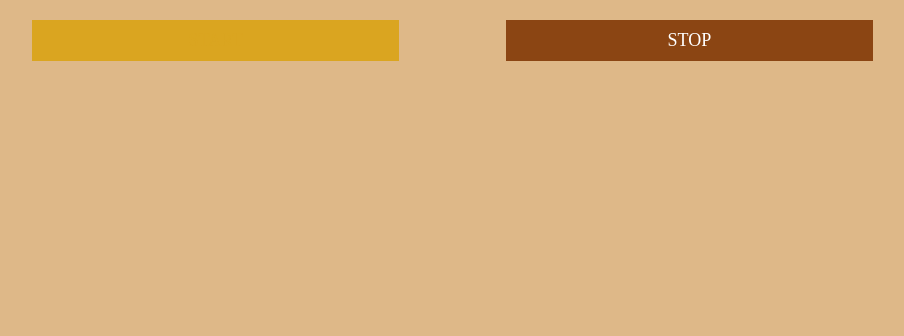
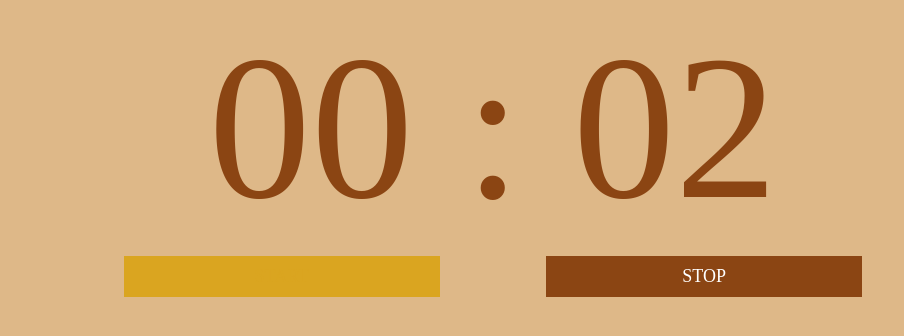
Before and after one commit to nkjmau/LTtimer, a plain HTML site: page index.html in a window 1280 px wide. Both pictures are taken after a click on the element "START". Shown: the whole page, without its empty margins (147-1051 px from the left). Drawn offline with Linux system fonts and the light colour scheme.

Commit message:
とりあえずcountUpで実装した

```diff
--- a/index.html
+++ b/index.html
@@ -6,8 +6,11 @@
   <script type="text/javascript" src="scripts/main.js"></script>
 </head>
 <body>
-  <div id="btns">
-    <div id="start-btn" class="btn">START</div>
-    <div id="stop-btn" class="btn">STOP</div>
+  <div id="contents">
+    <div id="timer">00 : 00</div>
+    <div id="btns">
+      <div id="start-btn" class="btn">START</div>
+      <div id="stop-btn" class="btn">STOP</div>
+    </div>
   </div>
 </body>
--- a/scripts/main.js
+++ b/scripts/main.js
@@ -1,7 +1,15 @@
 window.addEventListener('load', function(){
+  var timeCount = 0;
+  var intervalID;
   var state = 0;
   var startBtn = document.getElementById('start-btn');
   var stopBtn = document.getElementById('stop-btn');
+  var timerZone = document.getElementById('timer');
+
+  function countUp(){
+    timeCount++;
+    timerZone.innerHTML = ('00' + Math.floor(timeCount/60)).slice(-2) + ' : ' + ('00' + timeCount%60).slice(-2);
+  }
 
   function startFunc(){
     if(state === 0){
@@ -10,6 +18,8 @@ window.addEventListener('load', function(){
       startBtn.style.color = '#daa520';
       stopBtn.style.backgroundColor = '#8b4513';
       stopBtn.style.color = 'white';
+
+      intervalID = setInterval(countUp, 1000);
     }
   }
   function stopFunc(){
@@ -20,6 +30,8 @@ window.addEventListener('load', function(){
       startBtn.style.color = 'white';
       stopBtn.style.backgroundColor = '#daa520';
       stopBtn.style.color = '#daa520';
+
+      clearInterval(intervalID);
     }
   }
 
--- a/stylesheets/main.css
+++ b/stylesheets/main.css
@@ -4,15 +4,25 @@ body {
   background-color: #deb888;
 }
 
-div#btns {
+div#contents {
   margin: 10px auto;
   width: 80%;
+}
+
+div#timer {
+  font-size: 16vw;
+  text-align: center;
+  color: #8b4513;
+}
+
+div#btns {
+  text-align: center;
 }
 
 div.btn {
   margin: 10px 5%;
   padding: 10px 30px;
-  width: 30%;
+  width: 20vw;
   text-align: center;
   font-size: 18px;
   display: inline-block;
```
